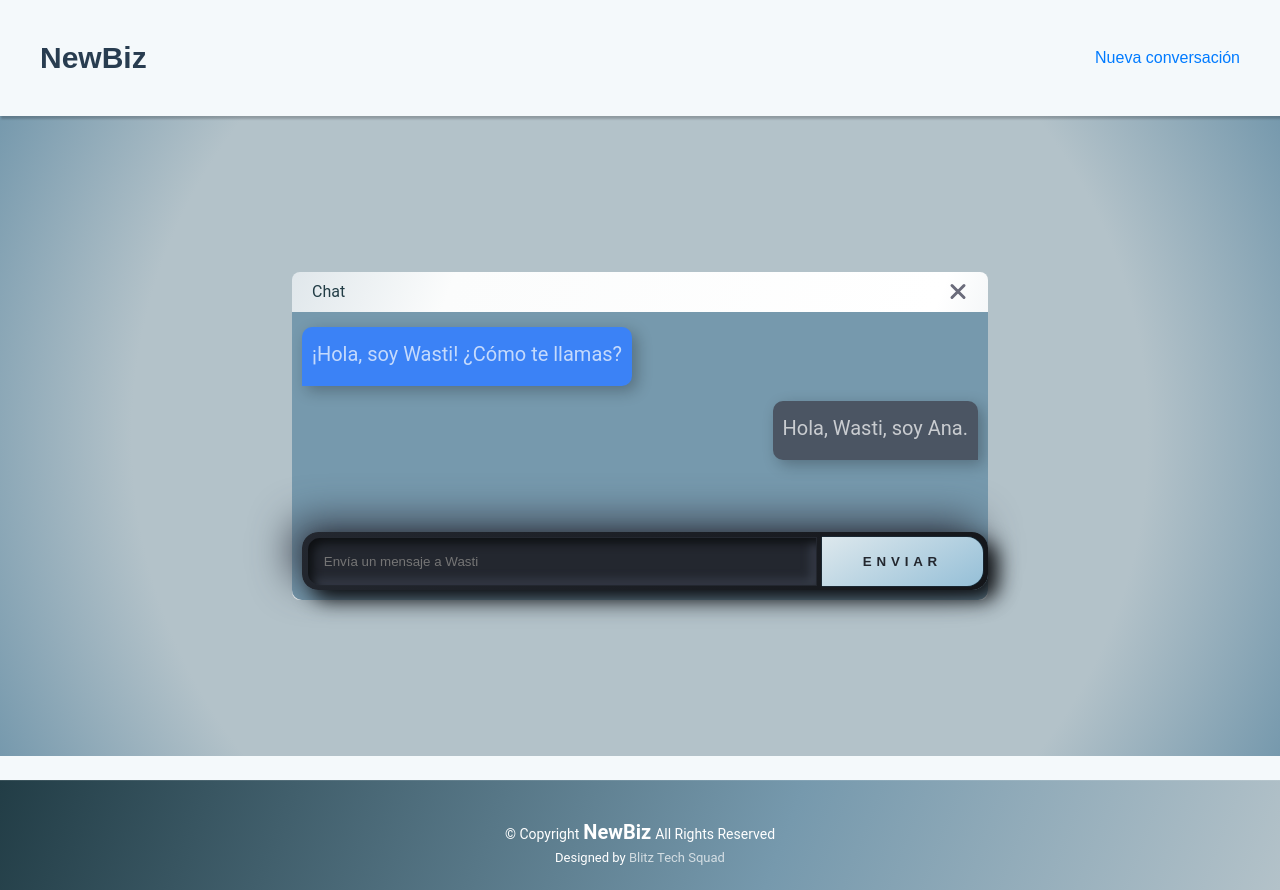
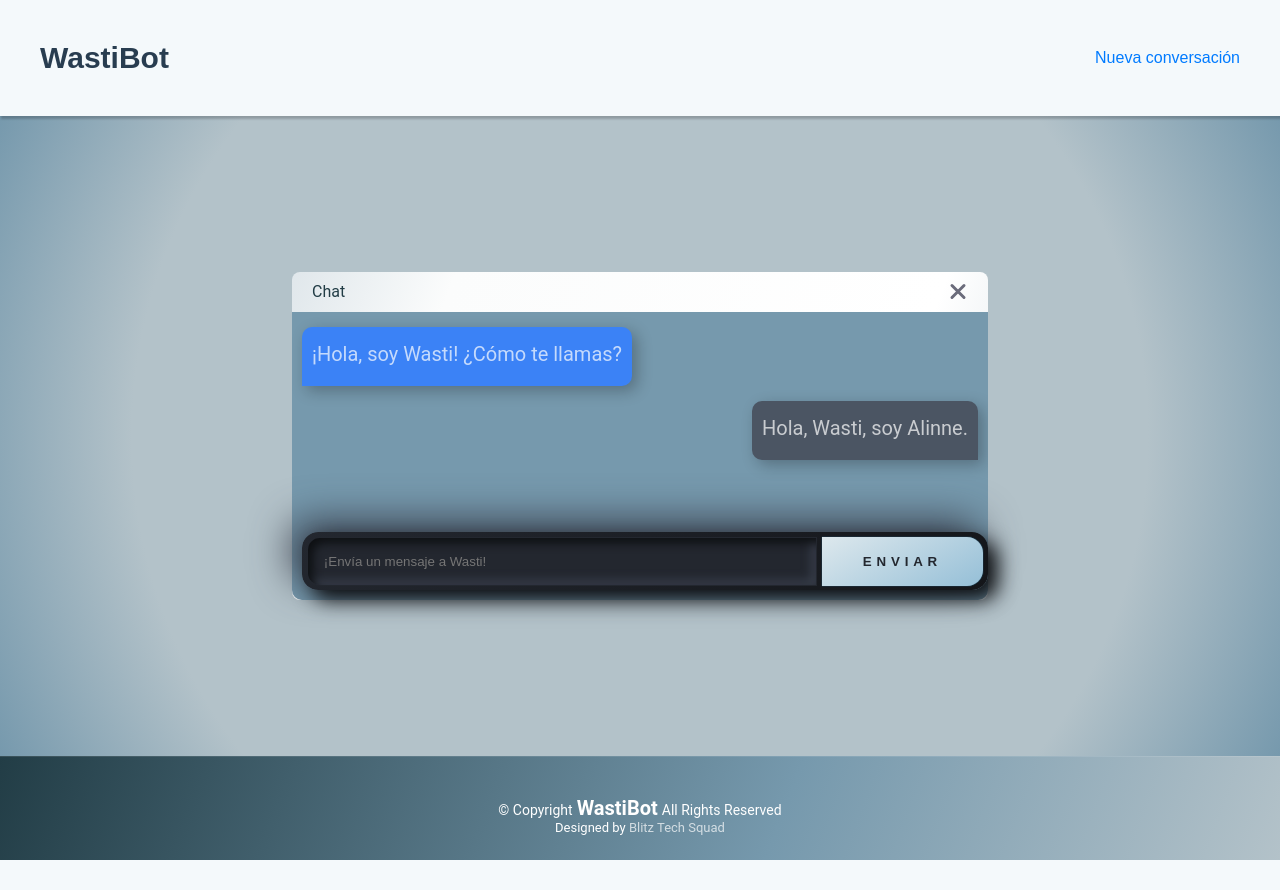
Before and after one commit to SamyAlinne/WastiBot, an Angular app: page / in a window 1280 px wide. After the commit the page ends 860 px from the top, so only its background shows below. Built offline with nearby package versions, Linux system fonts and the light colour scheme.

Commit message:
Acomodo de footer

```diff
--- a/src/app/app.component.css
+++ b/src/app/app.component.css
@@ -100,7 +100,6 @@
     color: var(--default-color);
     background-color: var(--footer-color);
     background: linear-gradient(111deg, rgba(34,61,70,1) 0%, rgba(118,153,173,1) 61%, rgba(179,194,201,1) 100%);
-
     font-size: 14px;
     position: relative;
   }
@@ -122,7 +121,6 @@
   }
 
   .footer .credits {
-    margin-top: 6px;
     font-size: 13px;
   }
 
@@ -579,9 +577,6 @@
 .text-center {
     text-align: center;
 }
-.mt-4 {
-    margin-top: 1.5rem;
-}
 .px-1 {
     padding-left: 0.25rem;
     padding-right: 0.25rem;
--- a/src/app/app.component.html
+++ b/src/app/app.component.html
@@ -2,7 +2,7 @@
   <header id="header" class="header d-flex align-items-center sticky-top">
     <div class="container-xl d-flex align-items-center justify-content-between">
       <a href="index.html" class="logo d-flex align-items-center">
-        <h1 class="sitename">NewBiz</h1>
+        <h1 class="sitename">WastiBot</h1>
       </a>
 
       <nav id="navmenu" class="navmenu">
@@ -26,11 +26,11 @@
         </div>
         <div class="messages-area">
           <div class="message one sender"><p>¡Hola, soy Wasti! ¿Cómo te llamas?</p></div>
-          <div class="message two receiver"><p>Hola, Wasti, soy Ana.</p></div>
+          <div class="message two receiver"><p>Hola, Wasti, soy Alinne.</p></div>
         </div>
         <div class="sender-area">
           <div class="input-container">
-            <input type="text" placeholder="Envía un mensaje a Wasti">
+            <input type="text" placeholder="¡Envía un mensaje a Wasti!">
             <button class="button">Enviar</button>
           </div>
         </div>
@@ -39,8 +39,8 @@
   </main>
 
   <footer id="footer" class="footer dark-background">
-    <div class="container1 copyright text-center mt-4">
-      <p>© <span>Copyright</span> <strong class="px-1 sitename">NewBiz</strong> <span>All Rights Reserved</span></p>
+    <div class="container1 copyright text-center">
+      <p>© <span>Copyright</span> <strong class="px-1 sitename">WastiBot</strong> <span>All Rights Reserved</span></p>
       <div class="credits">
         Designed by <a href="#">Blitz Tech Squad</a>
       </div>
```
